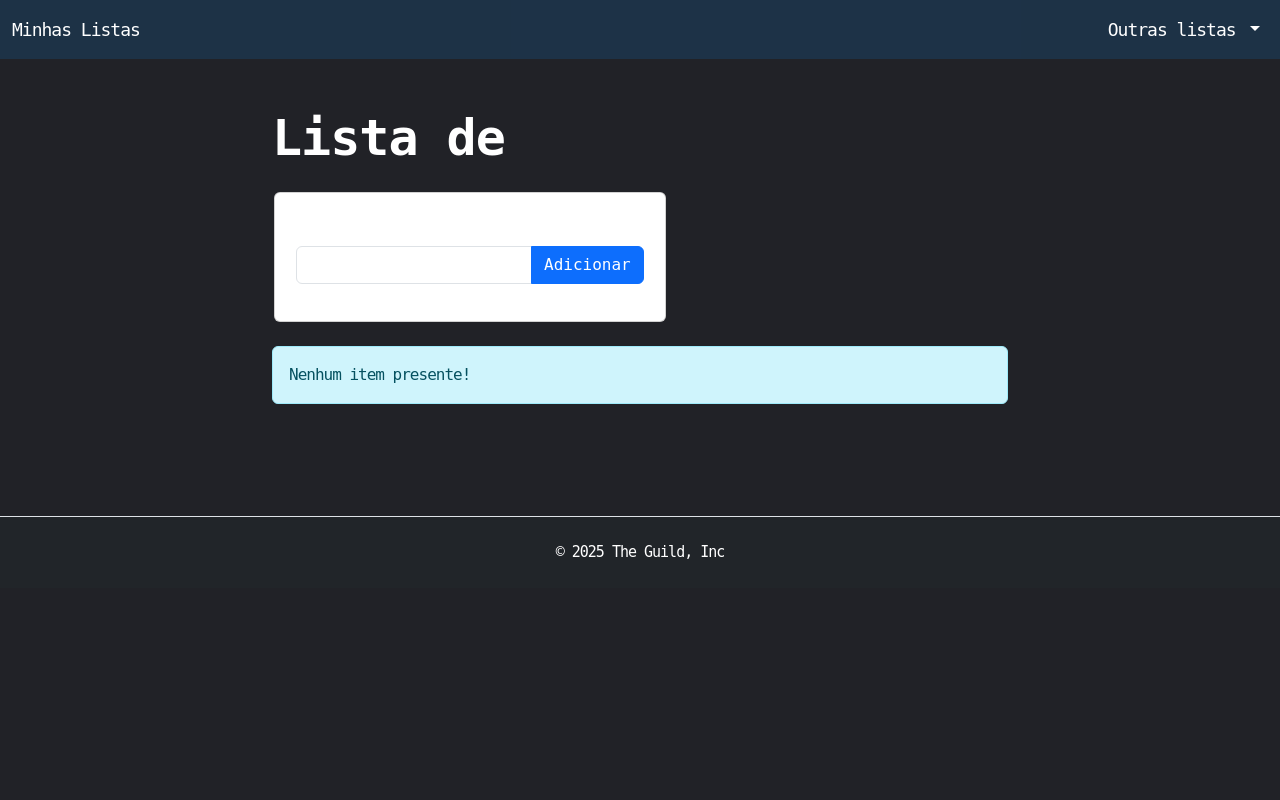
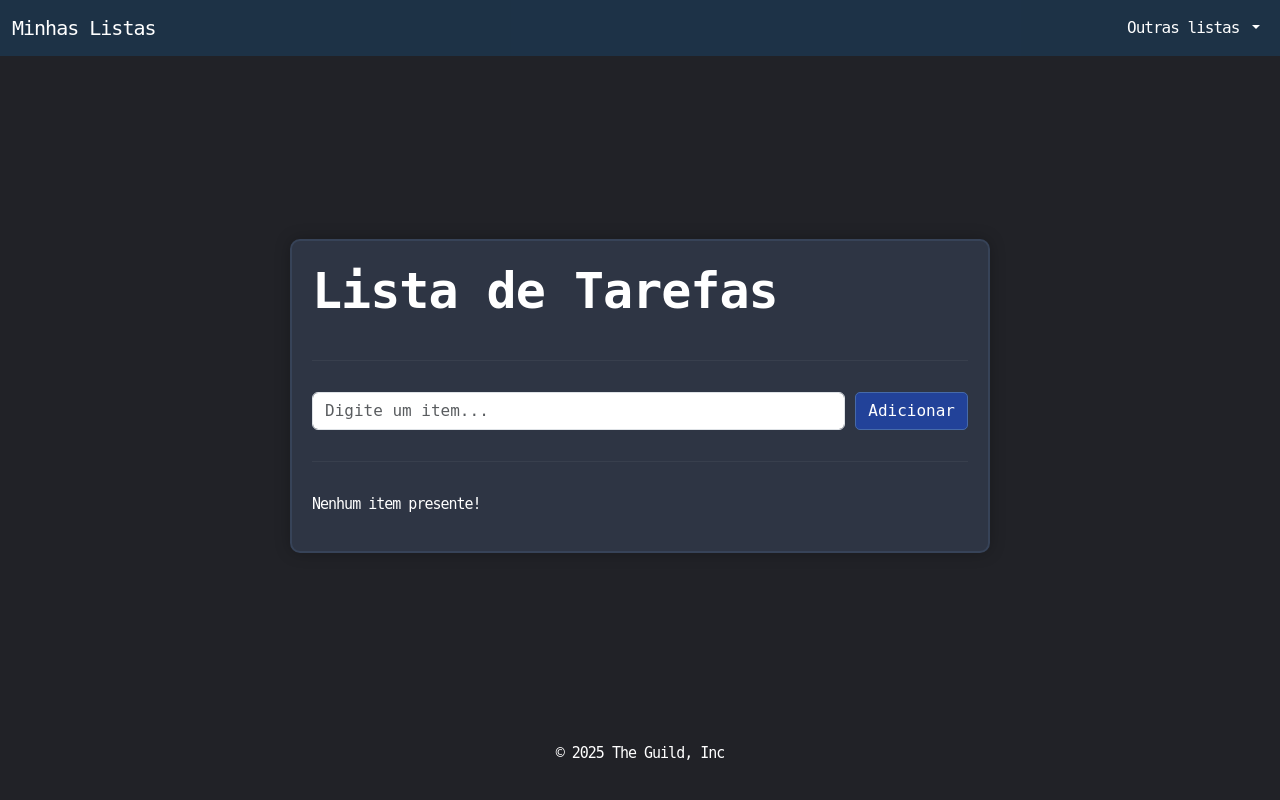
Before and after one commit to Mega-Blaster-Code/Atividade-das-tr-s-listas-python, a Flask app: page /conjuntos in a window 1280 px wide. Run offline with Flask 3, Linux system fonts and the light colour scheme.

Commit message:
Adaptação das telas
Box ajustável; modificado o css e o html base das páginas

```diff
--- a/static/css.css
+++ b/static/css.css
@@ -2,146 +2,131 @@
 	--primary-color: #212227;
 	--secondary-color: #2e3544;
 	--border-color: #374358;
-	--shadow-color: #ffffff00;
+	--shadow-color: #00000040;
 	--text-color: #ffffff;
 
 	--button-primary: #224299;
 	--button-border-color: #466aa9;
-
 	--button-hover: #001a63;
 	--button-hold: #7094d3;
 }
 
+/* BASE */
 body {
 	font-family: monospace;
 	letter-spacing: -1px;
 	background: var(--primary-color);
-	color: #ffffff;
+	color: var(--text-color);
+	margin: 0;
 }
 
+/* CENTRALIZAÇÃO */
 .center {
 	display: flex;
 	justify-content: center;
 	align-items: center;
-	flex-direction: row;
+	padding: 20px;
 }
 
+/* LAYOUT PRINCIPAL */
 .box {
-	width: 80%;
-	height: 90%;
+	width: 100%;
+	max-width: 700px; /* 🔥 controla largura máxima */
 	background-color: var(--secondary-color);
+
 	border-radius: 10px;
-	border-style: solid;
-	border-width: 2px;
-	border-color: var(--border-color);
+	border: 2px solid var(--border-color);
 
-	color: #ffffff;
+	padding: 20px;
+	box-shadow: 0px 0px 15px var(--shadow-color);
 
-	padding: 15px;
-
-	box-shadow: 0px 0px 15px var(--shadow-color);
 	display: flex;
-	justify-content: center;
-	align-items: center;
 	flex-direction: column;
-	text-align: justify;
+	gap: 15px; /* 🔥 espaçamento automático */
 }
 
+/* FORM FLEXÍVEL */
 .fit_box {
 	width: 100%;
-	height: auto;
-
-	color: #ffffff;
-	column-gap: 20px;
-
 	display: flex;
-	justify-content: center;
-	align-items: center;
-	flex-direction: row;
-	text-align: justify;
+	flex-wrap: wrap; /* 🔥 ESSENCIAL */
+	gap: 10px;
 }
 
-.text_box {
-	width: 70%;
-	height: auto;
-
-	color: #ffffff;
-
-	padding: 15px;
-
-	display: flex;
-	justify-content: center;
-	align-items: center;
-	flex-direction: column;
-	text-align: justify;
+/* INPUT */
+.fit_box input {
+	flex: 1 1 200px;
+	min-width: 0;
 }
 
+/* BOTÃO */
+.fit_box button {
+	flex: 0 0 auto;
+	white-space: nowrap;
+}
+
+/* CONTEÚDO */
+.text_box {
+	width: 100%;
+	display: flex;
+	flex-direction: column;
+	gap: 10px;
+}
+
+/* LISTA */
+li {
+	word-break: break-word;
+}
+
+/* ESTRUTURA DA PÁGINA */
 .fill {
 	display: grid;
 	grid-template-rows: auto 1fr auto;
-	height: 100vh;
+	min-height: 100vh;
 }
 
-.card{
-	width: fit-content;
-	height: auto;
-
-	color: #ffffff;
-	column-gap: 20px;
-
-	background-color: rgb(255, 255, 255);
-	padding: 5px;
-	margin: 2px;
-
-	display: flex;
-	justify-content: center;
-	align-items: center;
-	flex-direction: row;
-	text-align: justify;
+/* ⚠️ EVITA CONFLITO COM BOOTSTRAP */
+.custom-card {
+	background-color: var(--secondary-color);
+	padding: 10px;
+	border-radius: 8px;
 }
 
+/* LINKS */
 a, a:visited, a:hover, a:active {
 	color: inherit;
 	text-decoration: none !important;
-	border-style: none;
 }
 
-
+/* BOTÃO */
 button {
-	font-size: 18px;
+	font-size: 16px;
 	color: var(--text-color);
 	background-color: var(--button-primary);
 	border-radius: 5px;
-	border-style: solid;
-	border-color: var(--button-border-color);
-	transition: background-color 0.1s ease-in-out, border-color 0.1s ease-in-out, scale 0.1s ease-in-out;
+	border: 1px solid var(--button-border-color);
+	padding: 6px 12px;
+	cursor: pointer;
+	transition: all 0.1s ease-in-out;
 }
 
-#text_navbar {
-	font-size: 18px;
-	color: #ffffff;
+button:hover {
+	transform: scale(1.05);
+	background-color: var(--button-hover);
 }
 
-#text_card_descreption {
-	font-size: 14px;
-	font-family: 'JetBrainsMono', monospace;
-	color: #000000a4;
+button:active {
+	transform: scale(0.95);
+	background-color: var(--button-hold);
 }
 
-nav{
-	background-color: #1b40628b
+/* NAVBAR */
+nav {
+	background-color: #1b40628b;
 }
 
-/* Estilo para navbar e seus componentes */
-.navbar-brand {
-	color: #ffffff !important;
-}
-
+.navbar-brand,
 .nav-link {
-	color: #ffffff !important;
-}
-
-.nav-link:hover {
 	color: #ffffff !important;
 }
 
@@ -151,47 +136,34 @@ nav{
 }
 
 .dropdown-item:hover {
-	color: #ffffff;
 	background-color: #374358;
 }
 
-button:hover {
-	scale: 1.05;
-	background-color: var(--button-hover);
-}
-
-button:active{
-	scale: 0.95;
-	background-color: var(--button-hold);
-}
-
+/* TEXTOS */
 p {
-	font-family: monospace;
 	font-size: 15px;
 	font-weight: 300;
-	color: white; /* Changed from text-color */
 }
 
 h1 {
-	font-size: 50px;
+	font-size: clamp(28px, 5vw, 50px); /* 🔥 responsivo automático */
 	font-weight: 900;
 }
 
 h2 {
-	color: rgb(255, 255, 255);
 	font-size: 22px;
 	font-weight: 100;
 }
 
 h3 {
-	color: rgb(255, 255, 255);
 	font-size: 16px;
 	font-weight: 100;
 }
 
+/* DIVISOR */
 hr {
-	width: 80%;
+	width: 100%;
 	height: 1px;
-	background-color: rgb(255, 255, 255);
-	border-style: none;
+	background-color: #ffffff30;
+	border: none;
 }
--- a/templates/lista_conjuntos.html
+++ b/templates/lista_conjuntos.html
@@ -5,27 +5,30 @@
 	<meta charset="UTF-8">
 	<meta name="viewport" content="width=device-width, initial-scale=1.0">
 	<title>Lista de Tarefas</title>
-		<link href="https://cdn.jsdelivr.net/npm/bootstrap@5.3.8/dist/css/bootstrap.min.css" rel="stylesheet" integrity="sha384-sRIl4kxILFvY47J16cr9ZwB07vP4J8+LH7qKQnuqkuIAvNWLzeN8tE5YBujZqJLB" crossorigin="anonymous">
+
+	<link href="https://cdn.jsdelivr.net/npm/bootstrap@5.3.8/dist/css/bootstrap.min.css" rel="stylesheet">
 	<link rel="stylesheet" href="/static/css.css">
 </head>
 
-	<body>
+<body class="fill">
+
 	<header>
 		<nav class="navbar navbar-expand-lg fixed-top">
-				<div class="container-fluid" id="text_navbar">
-					<div id="text-navbar">
-						<a class="navbar-brand" href="/" id="text_navbar">Minhas Listas</a>
-					</div>
-					<button class="navbar-toggler" type="button" data-bs-toggle="collapse" data-bs-target="#navbarSupportedContent" aria-controls="navbarSupportedContent" aria-expanded="false" aria-label="Toggle navigation">
+			<div class="container-fluid">
+				<a class="navbar-brand" href="/">Minhas Listas</a>
+
+				<button class="navbar-toggler bg-light" type="button" data-bs-toggle="collapse"
+					data-bs-target="#navbarSupportedContent">
 					<span class="navbar-toggler-icon"></span>
 				</button>
+
 				<div class="collapse navbar-collapse" id="navbarSupportedContent">
-						<ul class="navbar-nav ms-auto mb-2 mb-lg-0">
+					<ul class="navbar-nav ms-auto">
 						<li class="nav-item dropdown">
-								<a class="nav-link dropdown-toggle" href="#" id="navbarDropdown" role="button" data-bs-toggle="dropdown" aria-expanded="false">
+							<a class="nav-link dropdown-toggle" href="#" data-bs-toggle="dropdown">
 								Outras listas
 							</a>
-								<ul class="dropdown-menu" aria-labelledby="navbarDropdown">
+							<ul class="dropdown-menu">
 								<li><a class="dropdown-item" href="/lista">Lista Ordenada</a></li>
 							</ul>
 						</li>
@@ -35,58 +38,56 @@
 		</nav>
 	</header>
 
-		<main class="py-5" style="margin-top: 60px;">
-			<div class="container">
-				<div class="row">
-					<div class="col-12 col-md-8 mx-auto">
-						<h1 class="mb-4">Lista de </h1>
+	<!-- MAIN PADRONIZADO -->
+	<main class="center" style="margin-top: 70px; padding: 20px;">
 
-						<div class="card mb-4">
-							<div class="card-body">
-								<form action="{{url_for('tarefas')}}" method="post">
-									<div class="mb-3">
-										<label for="item_conjunto" class="form-label">Informe o item:</label>
-										<div class="input-group">
-											<input type="text" class="form-control" name="item_conjunto" id="item_conjunto" required/>
-											<button class="btn btn-primary" type="submit">Adicionar</button>
-										</div>
-									</div>
+		<div class="box">
+
+			<h1>Lista de Tarefas</h1>
+
+			<hr>
+
+			<!-- FORM -->
+			<form action="{{url_for('tarefas')}}" method="post" class="fit_box">
+				<input
+					type="text"
+					name="item_conjunto"
+					id="item_conjunto"
+					required
+					class="form-control"
+					placeholder="Digite um item..."
+				>
+
+				<button type="submit">Adicionar</button>
 			</form>
-							</div>
-						</div>
 
+			<hr>
+
+			<!-- LISTA -->
 			{% if conjunto %}
-						<div class="card">
-							<div class="card-header">
-								<h5 class="mb-0">Conjunto ({{ conjunto|length }})</h5>
-							</div>
-							<div class="card-body">
-								<ol class="list-group list-group-numbered">
+				<div class="text_box">
+					<h2>Itens ({{ conjunto|length }})</h2>
+
+					<ol>
 						{% for item in conjunto %}
-									<li class="list-group-item">{{ item }}</li>
+							<li>{{ item }}</li>
 						{% endfor %}
 					</ol>
 				</div>
+			{% else %}
+				<p>Nenhum item presente!</p>
+			{% endif %}
+
 		</div>
-						{% else %}
-						<div class="alert alert-info" role="alert">
-							Nenhum item presente!
-						</div>
-						{% endif %}
-					</div>
-				</div>
-			</div>
+
 	</main>
 
-		<footer class="bg-dark py-4 mt-5 border-top">
-			<div class="container">
-				<div class="row">
-					<div class="col-12 text-center">
-						<p class="text- mb-0" style="color: #ffffff;">© 2025 The Guild, Inc</p>
-					</div>
-				</div>
-			</div>
+	<footer class="center">
+		<p>© 2025 The Guild, Inc</p>
 	</footer>
-		<script src="https://cdn.jsdelivr.net/npm/bootstrap@5.3.8/dist/js/bootstrap.bundle.min.js" integrity="sha384-FKyoEForCGlyvwx9Hj09JcYn3nv7wiPVlz7YYwJrWVcXK/BmnVDxM+D2scQbITxI" crossorigin="anonymous"></script>
+
+	<script src="https://cdn.jsdelivr.net/npm/bootstrap@5.3.8/dist/js/bootstrap.bundle.min.js"></script>
+
 </body>
+
 </html>
```
Also changed, not shown: templates/lista_ordenada.html (+48 -53 lines). Lines whose indentation alone changed are shown as unchanged.
